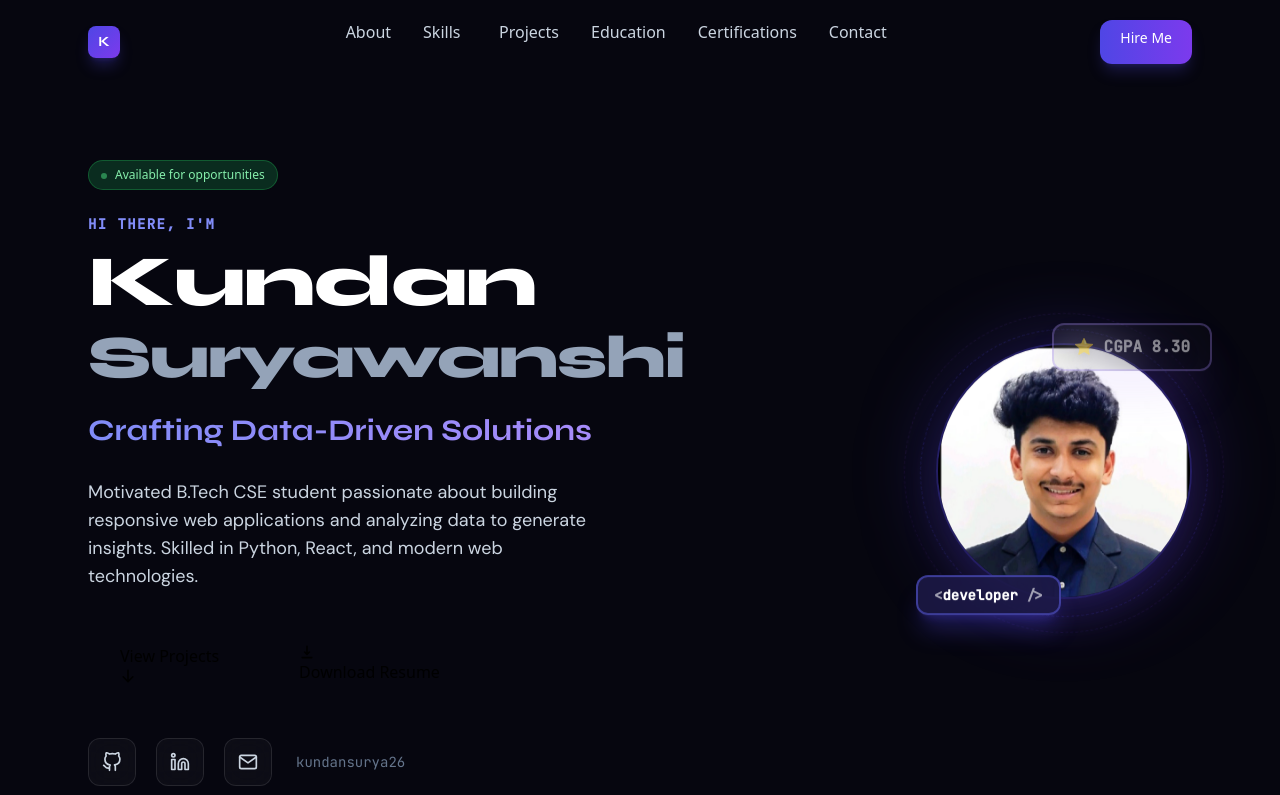
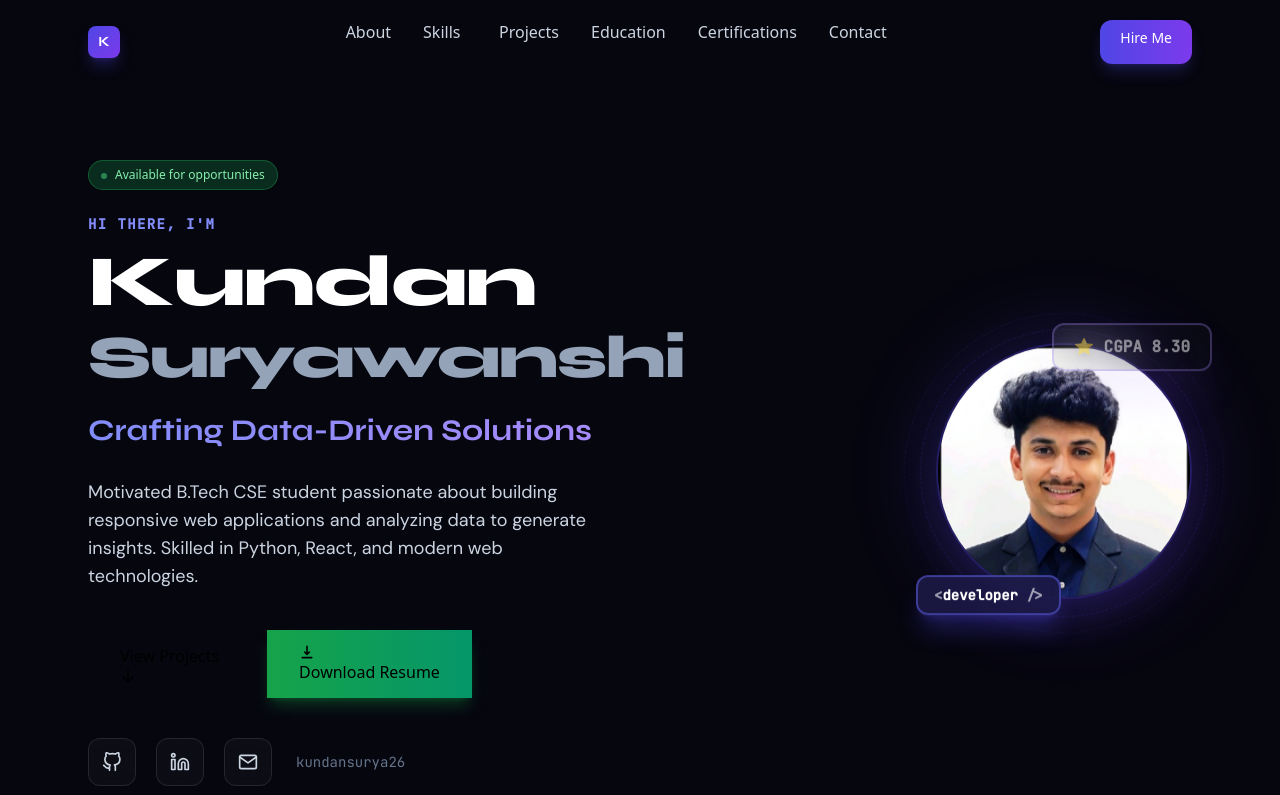
Before and after one commit to kundansurya26/Portfolio-Website, a React (Vite) app: page / in a window 1280 px wide. Shown: the top 795 px of the page. Built offline with nearby package versions, Linux system fonts and the light colour scheme.

Commit message:
Update Hero.jsx

```diff
--- a/src/components/Hero.jsx
+++ b/src/components/Hero.jsx
@@ -131,6 +131,7 @@ export default function Hero() {
               and analyzing data to generate insights. Skilled in Python, React, and modern web technologies.
             </motion.p>
 
+            {/* FIX: Buttons with Download Resume */}
             <motion.div variants={itemVariants} className="flex flex-col sm:flex-row justify-center lg:justify-start gap-2 sm:gap-4 mb-4 sm:mb-10">
               <a href="#projects" className="btn-primary justify-center text-xs sm:text-base py-2 sm:py-3.5 px-4 sm:px-8">
                 View Projects
@@ -139,7 +140,7 @@ export default function Hero() {
               <a
                 href={resumePDF}
                 download="Kundan_Suryawanshi_Resume.pdf"
-                className="btn-outline justify-center text-xs sm:text-base py-2 sm:py-3.5 px-4 sm:px-8"
+                className="btn-primary justify-center text-xs sm:text-base py-2 sm:py-3.5 px-4 sm:px-8 bg-gradient-to-r from-green-600 to-emerald-600 hover:from-green-700 hover:to-emerald-700 shadow-lg shadow-green-600/30"
               >
                 <HiDownload className="w-3 h-3 sm:w-4 sm:h-4" />
                 Download Resume
@@ -200,7 +201,7 @@ export default function Hero() {
                   />
                 </div>
 
-                {/* FIX: Developer Badge - Original colors, white text */}
+                {/* Developer Badge */}
                 <motion.div
                   initial={{ opacity: 0, scale: 0 }}
                   animate={{ opacity: 1, scale: 1 }}
@@ -212,7 +213,7 @@ export default function Hero() {
                   <span className="text-white/60 font-bold"> /&gt;</span>
                 </motion.div>
 
-                {/* FIX: CGPA Badge - Original colors, white text */}
+                {/* CGPA Badge */}
                 <motion.div
                   initial={{ opacity: 0, scale: 0 }}
                   animate={{ opacity: 1, scale: 1 }}
```
